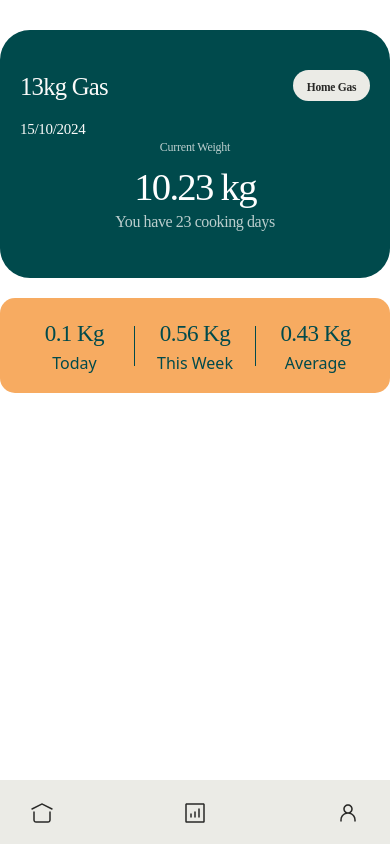
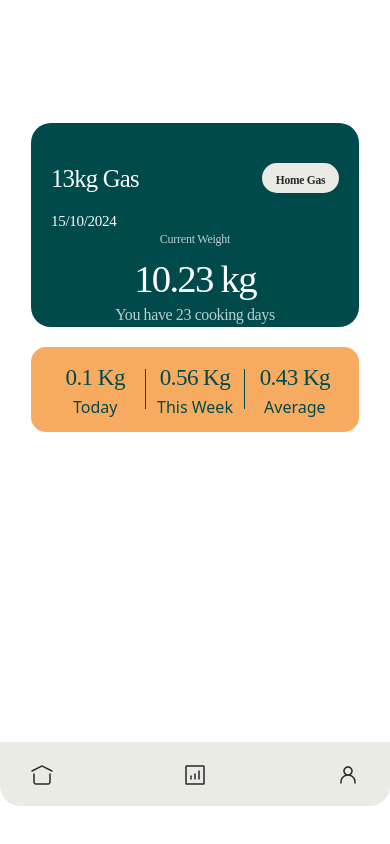
Before and after one commit to sirrotich/my.matx.africa, a React (Vite) app: page / in a window 390 px wide. Built offline with nearby package versions, Linux system fonts and the light colour scheme.

Commit message:
ui- redesign

```diff
--- a/src/pages/GasConsumptionDashboard.jsx
+++ b/src/pages/GasConsumptionDashboard.jsx
@@ -212,7 +212,7 @@ const GasConsumptionDashboard = () => {
           </div>
         </div>
         <div className="bottom-nav">
-      <div className="navigation">
+      <div className="navigation-analytics">
         <div className="nav-item" id="home-icon" onClick={() => navigate('/home')}>
           <svg width="24" height="24" viewBox="0 0 24 24" fill="none" xmlns="http://www.w3.org/2000/svg">
             <path fillRule="evenodd" clipRule="evenodd" d="M1.66463 7.32904C1.29415 7.51428 1.14398 7.96479 1.32922 8.33527C1.51446 8.70575 1.96497 8.85592 2.33545 8.67068L12 3.83838L21.6646 8.67068C22.0351 8.85592 22.4856 8.70575 22.6709 8.33527C22.8561 7.96479 22.7059 7.51428 22.3355 7.32904L12.6038 2.4632C12.2237 2.27317 11.7764 2.27317 11.3963 2.4632L1.66463 7.32904ZM4.75003 11C4.75003 10.5858 4.41424 10.25 4.00003 10.25C3.58582 10.25 3.25003 10.5858 3.25003 11V19C3.25003 20.5188 4.48125 21.75 6.00003 21.75H18C19.5188 21.75 20.75 20.5188 20.75 19V11C20.75 10.5858 20.4142 10.25 20 10.25C19.5858 10.25 19.25 10.5858 19.25 11V19C19.25 19.6904 18.6904 20.25 18 20.25H6.00003C5.30967 20.25 4.75003 19.6904 4.75003 19V11Z" fill="#292927"/>
--- a/src/pages/Home.jsx
+++ b/src/pages/Home.jsx
@@ -92,8 +92,9 @@ navItems.forEach(item => {
                 </div>
             </div>
 
+
             <div className="bottom-nav">
-      <div className="navigation">
+      <div className="navigation-home">
         <div className="nav-item" id="home-icon" onClick={() => navigate('/home')}>
           <svg width="24" height="24" viewBox="0 0 24 24" fill="none" xmlns="http://www.w3.org/2000/svg">
             <path fillRule="evenodd" clipRule="evenodd" d="M1.66463 7.32904C1.29415 7.51428 1.14398 7.96479 1.32922 8.33527C1.51446 8.70575 1.96497 8.85592 2.33545 8.67068L12 3.83838L21.6646 8.67068C22.0351 8.85592 22.4856 8.70575 22.6709 8.33527C22.8561 7.96479 22.7059 7.51428 22.3355 7.32904L12.6038 2.4632C12.2237 2.27317 11.7764 2.27317 11.3963 2.4632L1.66463 7.32904ZM4.75003 11C4.75003 10.5858 4.41424 10.25 4.00003 10.25C3.58582 10.25 3.25003 10.5858 3.25003 11V19C3.25003 20.5188 4.48125 21.75 6.00003 21.75H18C19.5188 21.75 20.75 20.5188 20.75 19V11C20.75 10.5858 20.4142 10.25 20 10.25C19.5858 10.25 19.25 10.5858 19.25 11V19C19.25 19.6904 18.6904 20.25 18 20.25H6.00003C5.30967 20.25 4.75003 19.6904 4.75003 19V11Z" fill="#292927"/>
@@ -115,7 +116,6 @@ navItems.forEach(item => {
     </div>
 
 
-
     </div>
   );
 };
--- a/src/pages/Profile.jsx
+++ b/src/pages/Profile.jsx
@@ -38,7 +38,7 @@ const Profile = () => {
     </div>
 
     <div className="bottom-nav">
-      <div className="navigation">
+      <div className="navigation-profile">
         <div className="nav-item" id="home-icon" onClick={() => navigate('/home')}>
           <svg width="24" height="24" viewBox="0 0 24 24" fill="none" xmlns="http://www.w3.org/2000/svg">
             <path fillRule="evenodd" clipRule="evenodd" d="M1.66463 7.32904C1.29415 7.51428 1.14398 7.96479 1.32922 8.33527C1.51446 8.70575 1.96497 8.85592 2.33545 8.67068L12 3.83838L21.6646 8.67068C22.0351 8.85592 22.4856 8.70575 22.6709 8.33527C22.8561 7.96479 22.7059 7.51428 22.3355 7.32904L12.6038 2.4632C12.2237 2.27317 11.7764 2.27317 11.3963 2.4632L1.66463 7.32904ZM4.75003 11C4.75003 10.5858 4.41424 10.25 4.00003 10.25C3.58582 10.25 3.25003 10.5858 3.25003 11V19C3.25003 20.5188 4.48125 21.75 6.00003 21.75H18C19.5188 21.75 20.75 20.5188 20.75 19V11C20.75 10.5858 20.4142 10.25 20 10.25C19.5858 10.25 19.25 10.5858 19.25 11V19C19.25 19.6904 18.6904 20.25 18 20.25H6.00003C5.30967 20.25 4.75003 19.6904 4.75003 19V11Z" fill="#292927"/>
--- a/src/styles/GasConsumptionDashboard.css
+++ b/src/styles/GasConsumptionDashboard.css
@@ -186,10 +186,23 @@
     padding: 0;
   }
   .main-analytics-container {
-    width: 100vw;
-    max-width: 1200px;
-    margin-top: -100px;
+   display: flex;
+    flex-direction: column;
+    align-items: center;
+    justify-content: flex-start;
+    padding-top: 20px;
+    width: 100%;
+    height: 100vh;
+    width: 360px;
+    height: 700px;
+    gap: 0px;
+    border-radius: 20px;
+    border: 10px;
+    opacity: 0px;
+    border: 2px solid var(--Colors-Brand-Primary-100, #004A4C)
+
   }
+
   .top-div{
     display: flex;
    margin-bottom: 40px;
@@ -348,3 +361,48 @@ color: var(--text-text-neutral-05, #FAFAF9);
   .dropdown-option:last-child {
     border-bottom: none;
   }
+
+
+  .navigation-analytics {
+    display: flex;
+    height: 77px;
+    top: 558px;
+    gap: 0px;
+    border-radius: var(--Spacingnone0) 0px 20px 20px;
+    border: 2px 0px 0px 0px;
+    opacity: 0px;
+    background: var(--surface-surface-neutral-2, #EBEBE6);
+    display: flex;
+    flex-direction: row;
+    align-items: center;
+    justify-content: space-between;
+    border-radius: 0 0 20px 20px;
+    margin-top: -3px;
+    width: 355px;
+    margin-left: 10px;
+
+  }
+
+  @media screen and (max-width: 480px) {
+    .main-analytics-container {
+        border: none; /* Remove the border on smaller screens */
+    }
+
+    .navigation-analytics {
+        display: flex;
+        height: 64px;
+        gap: 0px;
+        opacity: 1; /* Ensure it is visible */
+        flex-direction: row;
+        align-items: center;
+        justify-content: space-between;
+        width: 100vw; /* Full width on small screens */
+        left: 0;
+        background: #EBEBE6;
+        padding: 0 20px;
+        box-sizing: border-box;
+        margin-top: 50px;
+    }
+
+
+  }
--- a/src/styles/Home.css
+++ b/src/styles/Home.css
@@ -18,19 +18,35 @@
     padding-top: 20px;
     width: 100%;
     height: 100vh;
+    width: 360px;
+    height: 639px;
+    gap: 0px;
+    border-radius: 20px;
+    border: 10px;
+    opacity: 0px;
+    border: 2px solid var(--Colors-Brand-Primary-100, #004A4C)
+
   }
   .main-top-card{
-    width: 100vw;
-    max-width: 1200px;
-    height: 248px;
-    border-radius: 30px;
     background-color: #004A4C;
     padding: 0 20px;
     gap: 0px;
     opacity: 0px;
     background: var(--surface-surface-primary-100, #004A4C);
-    margin-top: -30px;
-    margin-top: 10px;
+
+    border: 2px 0px 0px 0px;
+    border-radius: 20px;
+    opacity: 0px;
+    width: 328px;
+  height: 300px;
+  top: 318px;
+  left: 346px;
+  gap: 0px;
+  opacity: 0px;
+  angle: 180 deg;
+
+
+
 
   }
 
@@ -150,6 +166,13 @@
     margin-right: 5px;
     border-radius: 15px;
     box-sizing: border-box;
+    width: 328px;
+  height: 85px;
+  top: 346px;
+  left: 18px;
+  gap: 0px;
+  opacity: 0px;
+
 }
 
 .hometoday, .homeweek, .homeaverage {
@@ -173,25 +196,22 @@
 
 }
 
-.navigation {
-    display: flex;
-    height: 64px;
-    gap: 0px;
-    opacity: 0px;
-    bottom: 0;
-    display: flex;
+.navigation-home {
+  display: flex;
+  height: 77px;
+  top: 561px;
+  gap: 0px;
+  border-radius: var(--Spacingnone0) 0px 20px 20px;
+  border: 2px 0px 0px 0px;
+  opacity: 0px;
+  background: var(--surface-surface-neutral-2, #EBEBE6);
+  margin-top: 200px;
+  width: 356px;
+  display: flex;
     flex-direction: row;
     align-items: center;
     justify-content: space-between;
-    width: 100vw;
-    left: 0;
-    background: #EBEBE6;
-    padding: 0 20px;
-    box-sizing: border-box;
-    bottom: 0;
-    position: fixed;
-    overflow: hidden;
-    width: 100vw;
+    border-radius: 0 0 20px 20px;
 }
 
 .nav-item {
@@ -207,19 +227,41 @@
 
 
 
+ /* small screens */
+@media screen and (max-width: 480px) {
+
+  .home-container{
+    border: none;
+  }
+
+  .navigation-home {
+    display: flex;
+    height: 64px;
+    gap: 0px;
+    opacity: 1; /* Ensure it is visible */
+    flex-direction: row;
+    align-items: center;
+    justify-content: space-between;
+    width: 100vw; /* Full width on small screens */
+    left: 0;
+    background: #EBEBE6;
+    padding: 0 20px;
+    box-sizing: border-box;
+    margin-top: 310px;
+}
+
+}
 
   /* Tablet styles */
 @media (min-width: 768px) {
+
     .main-top-card {
       max-width: 90vw; /* Slightly narrower on tablets */
       height: 260px;
       padding: 0 20px; /* More padding on tablets */
     }
-    .navigation {
-        height: 60px;
-        width: calc(100vw - 20px); /* Adjust width calculation */
-        /* Adjust height for tablets */
-      }
+
+
   }
 
   /* Desktop styles */
--- a/src/styles/Profile.css
+++ b/src/styles/Profile.css
@@ -17,11 +17,19 @@
     padding-top: 20px;
     width: 100%;
     height: 100vh;
+    width: 360px;
+    height: 639px;
+    gap: 0px;
+    border-radius: 20px;
+    border: 10px;
+    opacity: 0px;
+    border: 2px solid var(--Colors-Brand-Primary-100, #004A4C)
+
   }
 
   .version-card{
     width: 100vw;
-    max-width: 1200px;
+    max-width: 328px;
     height: 160px;
     border-radius: 30px;
     background-color: #004A4C;
@@ -77,7 +85,7 @@
 
 .logout-card {
     width: 100vw;
-    max-width: 1200px;
+    max-width: 328px;
     height: 93px;
     top: 191px;
     left: 18px;
@@ -117,3 +125,49 @@
     margin-top: 25px;
     margin-left: auto; /* Pushes the button to the right */
 }
+
+.navigation-profile {
+    display: flex;
+    height: 77px;
+    top: 561px;
+    gap: 0px;
+    border-radius: var(--Spacingnone0) 0px 20px 20px;
+    border: 2px 0px 0px 0px;
+    opacity: 0px;
+    background: var(--surface-surface-neutral-2, #EBEBE6);
+    margin-top: 200px;
+    width: 356px;
+    display: flex;
+      flex-direction: row;
+      align-items: center;
+      justify-content: space-between;
+      border-radius: 0 0 20px 20px;
+      margin-top: 290px;
+  }
+
+
+  @media screen and (max-width: 480px) {
+    .profile-page {
+        border: none; /* Remove the border on smaller screens */
+    }
+
+    .navigation-profile {
+        display: flex;
+        height: 64px;
+        gap: 0px;
+        opacity: 1; /* Ensure it is visible */
+        flex-direction: row;
+        align-items: center;
+        justify-content: space-between;
+        width: 100vw; /* Full width on small screens */
+        left: 0;
+        background: #EBEBE6;
+        padding: 0 20px;
+        box-sizing: border-box;
+        margin-top: 390px;
+    }
+
+    .version-card{
+        height: 250px;
+    }
+  }
```
